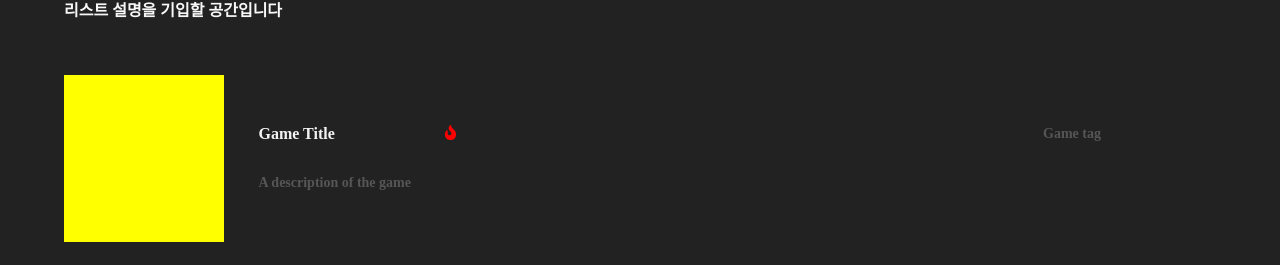
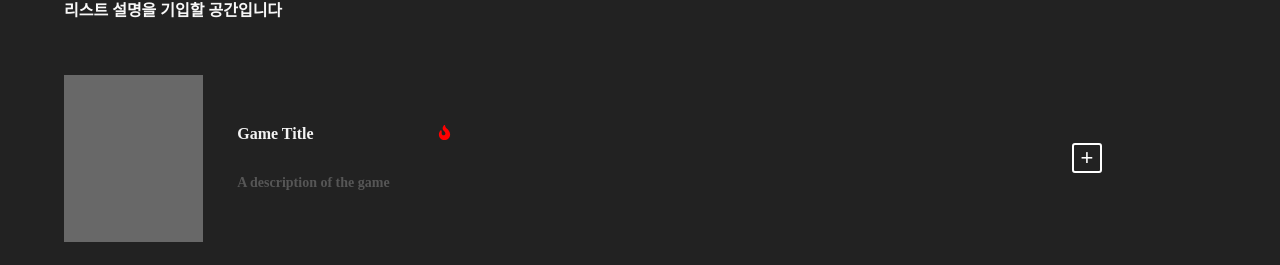
Before and after one commit to haeundae-triangle/hongsam-FE, a React (Create React App) app: page / in a window 1280 px wide. Shown: the part 535-800 px from the top of the page. Built offline with nearby package versions, Linux system fonts and the light colour scheme.

Commit message:
Feat : 게임 리스트에 담기 기능 구현

```diff
--- a/src/components/Main/EachGame.jsx
+++ b/src/components/Main/EachGame.jsx
@@ -1,4 +1,4 @@
-import React from 'react';
+import React, { useState } from 'react';
 import { FaFire } from 'react-icons/fa';
 import styled from 'styled-components';
 import { useNavigate } from 'react-router-dom';
@@ -6,32 +6,48 @@ import { useNavigate } from 'react-router-dom';
 // 개별 게임 소개
 export const EachGame = () => {
   const navigate = useNavigate();
+  const [selectedGames, setSelectedGames] = useState([]);
 
   const handleClick = () => {
     navigate('/GameDetail')
   };
 
+  const handleAddGame = (gameName) => {
+    setSelectedGames((prevGames) => {
+      if (prevGames.includes(gameName)) {
+        return prevGames.filter(g => g !== gameName);
+      } else {
+        return [...prevGames, gameName]
+      }
+    });
+  };
+
   return (
     // TODO : 버튼 누르고 선택 후 이동하도록 수정
-    <Container onClick={handleClick}>
+    <Container>
       <ImageContainer>
       </ImageContainer>
       <TextContainer>
         <InfomationContainer>
-          <TitleContainer>
+          <TitleContainer onClick={handleClick}>
             <H3>Game Title</H3>
           </TitleContainer>
           <DifficultyContainer>
           <FaFire style={{ fontSize: '15px', color: 'red' }} />
           </DifficultyContainer>
-          <GameTagContainer>
-            <H4>Game tag</H4>
-          </GameTagContainer>
         </InfomationContainer>
         <InfomationContainer>
           <H4>A description of the game</H4>
         </InfomationContainer>
       </TextContainer>
+      <ButtonContainer>
+        <AddButton
+          isSelected={selectedGames.includes('GameTitle')}
+          onClick={() => handleAddGame('GameTitle')}
+        >
+          {selectedGames.includes('GameTitle') ? '✓' : '+'}
+        </AddButton>
+      </ButtonContainer>
     </Container>
   );
 };
@@ -47,7 +63,7 @@ const Container = styled.div`
 `;
 
 const ImageContainer = styled.div`
-  background-color: yellow;
+  background-color: #686868;
   width: 13vw;
   height: 13vw;
 `
@@ -67,21 +83,11 @@ const InfomationContainer = styled.div`
   flex-direction: row;
   align-items: center;
   height: 50%;
-`
+  `
 
 const TitleContainer = styled.div`
-  width: 20%;
+width: 25%;
 `
-
-const DifficultyContainer = styled.div`
-  // background-color: gray;
-  width: 65%;
-`
-
-const GameTagContainer = styled.div`
-  width: 15%;
-`
-
 const H3 = styled.h3`
   color: #f3f3f3;
   font-size: 16px;
@@ -92,3 +98,34 @@ const H4 = styled.h4`
   font-size: 14px;
   margin: 0;
 `
+
+const DifficultyContainer = styled.div`
+  // background-color: gray;
+  width: 65%;
+`
+
+const ButtonContainer = styled.div`
+  display: flex;
+  flex-direction: column;
+  justify-content: center;
+  width: 15%;
+`
+
+
+const AddButton = styled.button`
+  color: white;
+  border: 2px solid #ffffff;
+  border-radius: 10%;
+  width: 30px;
+  height: 30px;
+  display: flex;
+  align-items: center;
+  justify-content: center;
+  font-size: 22px;
+  background-color: ${(props) => (props.isSelected ? '#645FFF' : 'transparent')};
+  border: ${(props) => (props.isSelected ? '2px solid #645FFF' : '2px solid #ffffff')};
+
+  &:hover {
+    // background-color: #4a3ebf;
+  }
+`;
```
